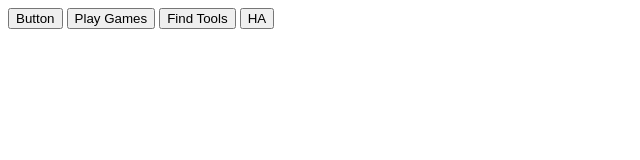
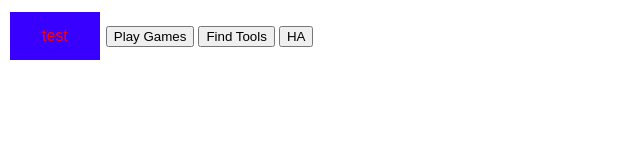
Before and after one commit to Ducci9129/Website, a plain HTML site: page index.html in a window 1280 px wide. Shown: the whole page, without its empty margins (0-640 px from the left). Drawn offline with Linux system fonts and the light colour scheme.

Commit message:
never refrenced the css :/ i dont hate css, I hate myself

```diff
--- a/index.html
+++ b/index.html
@@ -1,6 +1,7 @@
 <!DOCTYPE html>
 <title>Main Page</title>
-<button class="button">Button</button>
+<link href="style.css" rel="stylesheet" type="text/css"/>
+<button class="games" onclick="Games()">test</button>
 <button onclick="Games()">Play Games</button>
 <button onclick="Tools()">Find Tools</button>
 <button onclick="Mistake()">HA</button>
```
